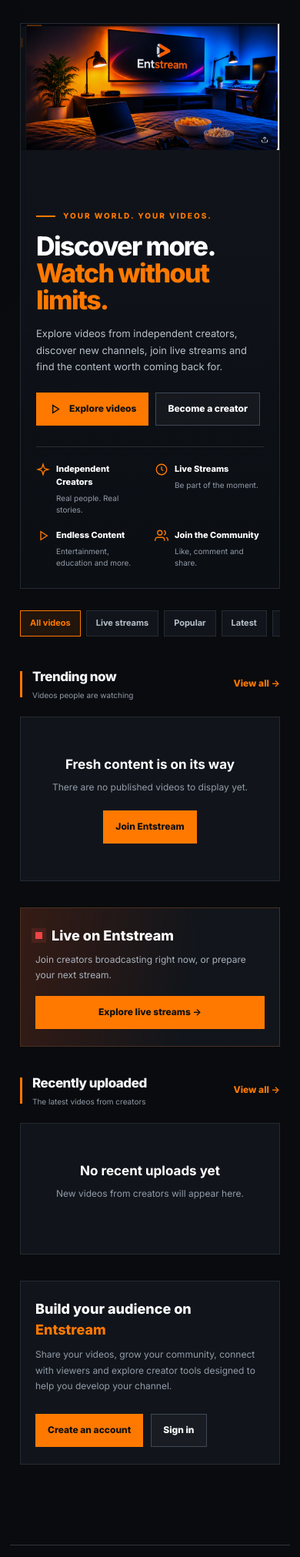
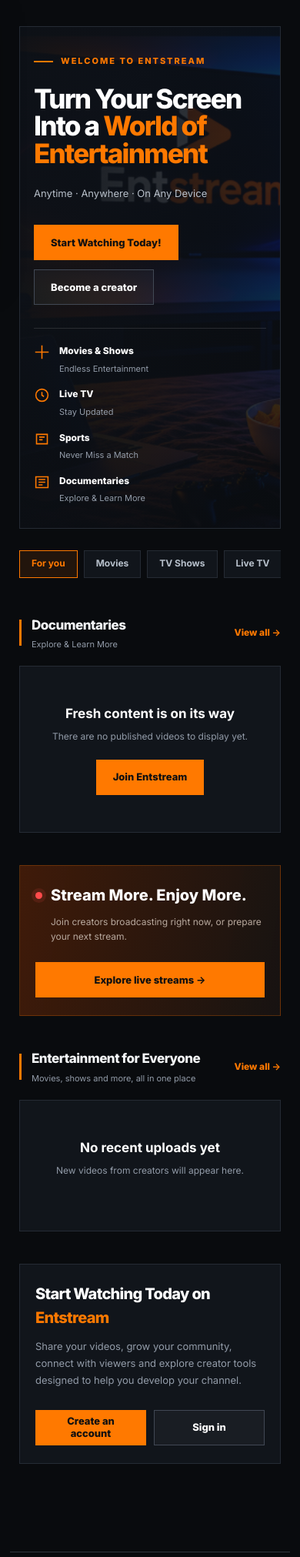
Before and after one commit to radical-vicky/entstream, a Django app: page / in a window 390 px wide. Shown: the part 58-2081 px from the top of the page at 77% size. Run offline with Django 5.2, Linux system fonts and the light colour scheme; data that the repository does not hold is empty; some libraries are stand-ins or nearby versions.

Commit message:
Update home.html

```diff
--- a/templates/home.html
+++ b/templates/home.html
@@ -1,8 +1,7 @@
-
 {% extends "base.html" %}
 {% load static %}
 
-{% block title %}Entstream | Discover Videos, Creators and Live Streams{% endblock %}
+{% block title %}Entstream | Discover Videos, Creators and Live TV{% endblock %}
 
 {% block meta_description %}
 Discover trending videos, follow your favourite creators, watch live streams and explore Entstream.
@@ -526,62 +525,65 @@ Discover trending videos, follow your favourite creators, watch live streams and
     overflow: hidden;
     padding: 28px 30px;
     background:
-        linear-gradient(100deg, rgba(71,29,15,.65), rgba(17,21,27,.97) 65%),
-        #15191f;
-    border: 1px solid #493021;
+        linear-gradient(100deg, rgba(71,29,8,.88), rgba(24,19,17,.96));
+    border: 1px solid rgba(255,121,0,.25);
 }
 
 .home-live-copy {
-    position: relative;
-    z-index: 1;
+    min-width: 0;
 }
 
 .home-live-heading {
     display: flex;
     align-items: center;
-    gap: 12px;
-    margin-bottom: 8px;
+    gap: 11px;
 }
 
 .home-live-dot {
     width: 9px;
     height: 9px;
-    background: #f04444;
-    box-shadow: 0 0 0 5px rgba(240,68,68,.13);
+    border-radius: 50%;
+    background: #ff4b4b;
+    box-shadow: 0 0 0 5px rgba(255,75,75,.12);
     flex-shrink: 0;
 }
 
 .home-live-title {
     margin: 0;
     color: #fff;
-    font-size: 21px;
-    font-weight: 850;
+    font-size: 20px;
+    font-weight: 800;
 }
 
 .home-live-description {
-    margin: 0;
-    color: #aab2bd;
+    margin: 9px 0 0 20px;
+    color: #b8a99e;
     font-size: 12px;
     line-height: 1.6;
+}
+
+.home-live-strip .ss-btn {
+    flex-shrink: 0;
 }
 
 /* CREATOR BANNER */
 
 .home-creator-banner {
     display: flex;
+    justify-content: space-between;
     align-items: center;
-    justify-content: space-between;
-    gap: 25px;
-    padding: 27px 30px;
-    background: var(--surface);
+    gap: 28px;
+    padding: 34px;
+    background: #11151b;
     border: 1px solid var(--border);
 }
 
 .home-creator-banner h2 {
-    margin: 0 0 8px;
+    margin: 0 0 10px;
     color: #fff;
-    font-size: 20px;
-    font-weight: 800;
+    font-size: clamp(20px, 3vw, 28px);
+    font-weight: 850;
+    letter-spacing: -.7px;
 }
 
 .home-creator-banner h2 span {
@@ -589,10 +591,10 @@ Discover trending videos, follow your favourite creators, watch live streams and
 }
 
 .home-creator-banner p {
-    max-width: 540px;
+    max-width: 620px;
     margin: 0;
     color: var(--muted);
-    font-size: 12px;
+    font-size: 13px;
     line-height: 1.7;
 }
 
@@ -603,120 +605,110 @@ Discover trending videos, follow your favourite creators, watch live streams and
     flex-shrink: 0;
 }
 
-/* TABLET */
+/* RESPONSIVE */
 
 @media (max-width: 1100px) {
-    .home-wrapper {
-        padding: 20px;
-    }
-
     .home-video-grid {
         grid-template-columns: repeat(3, minmax(0, 1fr));
     }
 
     .home-hero {
-        min-height: 460px;
-        background-size: 58% 100%;
-    }
-
-    .home-hero-content {
-        width: 70%;
+        min-height: 450px;
+        background-size: 70% 100%;
     }
 }
 
-/* MOBILE */
-
 @media (max-width: 760px) {
     .home-wrapper {
-        padding: 12px 13px 40px;
+        padding: 16px 16px 42px;
     }
 
     .home-hero {
         min-height: 0;
-        display: block;
-        padding-top: clamp(175px, 55vw, 260px);
-        background-size: 100% auto;
-        background-position: center top;
+        background-size: cover;
+        background-position: center;
     }
 
     .home-hero::before {
-        background: linear-gradient(
-            180deg,
-            rgba(13,17,23,0) 0%,
-            rgba(13,17,23,.15) 38%,
-            rgba(13,17,23,.88) 67%,
-            #0d1117 100%
-        );
+        background: linear-gradient(90deg,
+            rgba(13,17,23,.98),
+            rgba(13,17,23,.78));
     }
 
     .home-hero-content {
         width: 100%;
-        max-width: none;
-        padding: 20px 20px 25px;
-    }
-
-    .home-eyebrow {
-        margin-bottom: 15px;
-        font-size: 10px;
+        padding: 34px 24px;
     }
 
     .home-hero-title {
-        font-size: clamp(34px, 8vw, 45px);
-        letter-spacing: -1.6px;
+        font-size: clamp(36px, 10vw, 52px);
+        letter-spacing: -1.8px;
     }
 
     .home-hero-description {
-        margin: 16px 0 22px;
         font-size: 13px;
-        line-height: 1.65;
     }
 
-    .home-hero-actions {
-        gap: 9px;
+    .home-hero-features {
+        gap: 16px;
+        margin-top: 30px;
+        padding-top: 20px;
     }
 
-    .ss-btn {
-        min-height: 43px;
-        padding: 0 15px;
+    .home-video-grid {
+        grid-template-columns: repeat(2, minmax(0, 1fr));
+        gap: 24px 12px;
+    }
+
+    .home-video-info {
+        gap: 8px;
+    }
+
+    .home-video-avatar {
+        width: 30px;
+        height: 30px;
+    }
+
+    .home-video-title {
         font-size: 12px;
     }
 
-    .home-hero-features {
-        gap: 17px 12px;
-        margin-top: 27px;
-        padding-top: 20px;
+    .home-live-strip,
+    .home-creator-banner {
+        align-items: flex-start;
+        flex-direction: column;
+        padding: 23px 20px;
     }
 
-    .home-feature {
-        gap: 8px;
+    .home-live-strip .ss-btn {
+        width: 100%;
     }
 
-    .home-feature-icon svg {
-        width: 18px;
-        height: 18px;
+    .home-creator-banner-actions {
+        width: 100%;
     }
 
-    .home-feature-text h4 {
-        font-size: 11px;
+    .home-creator-banner-actions .ss-btn {
+        flex: 1;
+    }
+}
+
+@media (max-width: 420px) {
+    .home-wrapper {
+        padding-left: 12px;
+        padding-right: 12px;
     }
 
-    .home-feature-text p {
-        font-size: 10px;
+    .home-hero-content {
+        padding: 30px 18px;
     }
 
-    .home-discovery {
-        margin-bottom: 29px;
-        gap: 7px;
+    .home-hero-title {
+        font-size: 35px;
     }
 
-    .home-chip {
-        min-height: 34px;
-        padding: 0 12px;
-        font-size: 11px;
-    }
-
-    .home-section {
-        margin-bottom: 34px;
+    .home-hero-features {
+        grid-template-columns: 1fr;
     }
 
     .home-section-title {
@@ -724,107 +716,15 @@ Discover trending videos, follow your favourite creators, watch live streams and
     }
 
     .home-section-subtitle {
-        font-size: 10px;
+        font-size: 11px;
     }
 
     .home-video-grid {
-        grid-template-columns: repeat(2, minmax(0, 1fr));
-        gap: 23px 12px;
-    }
-
-    .home-video-info {
-        gap: 8px;
-        margin-top: 9px;
-    }
-
-    .home-video-avatar {
-        width: 29px;
-        height: 29px;
-    }
-
-    .home-video-title {
-        font-size: 11px;
-    }
-
-    .home-video-creator,
-    .home-video-meta {
-        font-size: 9px;
-    }
-
-    .home-live-strip {
-        align-items: flex-start;
-        flex-direction: column;
-        padding: 22px 19px;
-        gap: 18px;
-    }
-
-    .home-live-title {
-        font-size: 18px;
-    }
-
-    .home-live-strip .ss-btn {
-        width: 100%;
-    }
-
-    .home-creator-banner {
-        align-items: flex-start;
-        flex-direction: column;
-        padding: 22px 19px;
-    }
-
-    .home-creator-banner h2 {
-        font-size: 18px;
-    }
-
-    .home-creator-banner-actions {
-        width: 100%;
-    }
-}
-
-/* SMALL MOBILE */
-
-@media (max-width: 380px) {
-    .home-wrapper {
-        padding-left: 10px;
-        padding-right: 10px;
-    }
-
-    .home-hero-content {
-        padding-left: 15px;
-        padding-right: 15px;
-    }
-
-    .home-hero-title {
-        font-size: 31px;
-    }
-
-    .home-hero-features {
-        grid-template-columns: 1fr;
-    }
-
-    .home-video-grid {
-        gap: 20px 9px;
+        gap: 22px 10px;
     }
 
     .home-video-avatar {
         display: none;
-    }
-
-    .home-creator-banner-actions {
-        flex-direction: column;
-    }
-
-    .home-creator-banner-actions .ss-btn {
-        width: 100%;
-    }
-}
-
-@media (prefers-reduced-motion: reduce) {
-    .home-wrapper *,
-    .home-wrapper *::before,
-    .home-wrapper *::after {
-        transition-duration: .01ms !important;
-        animation-duration: .01ms !important;
     }
 }
 </style>
@@ -833,35 +733,28 @@ Discover trending videos, follow your favourite creators, watch live streams and
 {% block content %}
 <div class="home-wrapper">
 
-    <!-- CINEMATIC HERO -->
+    <!-- HERO -->
     <section class="home-hero">
         <div class="home-hero-content">
 
-            <div class="home-eyebrow">Your world. Your videos.</div>
+            <div class="home-eyebrow">Welcome to Entstream</div>
 
             <h1 class="home-hero-title">
-                Discover more.<br>
-                <span>Watch without limits.</span>
+                Turn Your Screen Into a
+                <span>World of Entertainment</span>
             </h1>
 
             <p class="home-hero-description">
-                Explore videos from independent creators, discover new channels,
-                join live streams and find the content worth coming back for.
+                Anytime · Anywhere · On Any Device
             </p>
 
             <div class="home-hero-actions">
                 <a href="{% url 'videos:list' %}" class="ss-btn ss-btn-primary">
-                    <svg viewBox="0 0 24 24" aria-hidden="true">
-                        <path d="M8 5v14l11-7z"/>
-                    </svg>
-                    Explore videos
+                    Start Watching Today!
                 </a>
 
                 {% if user.is_authenticated %}
                     <a href="{% url 'videos:upload' %}" class="ss-btn ss-btn-outline">
-                        <svg viewBox="0 0 24 24" aria-hidden="true">
-                            <path d="M12 20h9M16.5 3.5a2.1 2.1 0 0 1 3 3L8 18l-4 1 1-4Z"/>
-                        </svg>
                         Upload a video
                     </a>
                 {% else %}
@@ -875,53 +768,52 @@ Discover trending videos, follow your favourite creators, watch live streams and
 
                 <div class="home-feature">
                     <div class="home-feature-icon">
-                        <svg viewBox="0 0 24 24" aria-hidden="true">
-                            <path d="m12 3-1.9 5.8a2 2 0 0 1-1.2 1.2L3 12l5.9 1.9a2 2 0 0 1 1.2 1.2L12 21l1.9-5.9a2 2 0 0 1 1.2-1.2L21 12l-5.9-1.9a2 2 0 0 1-1.2-1.2L12 3z"/>
+                        <svg viewBox="0 0 24 24">
+                            <path d="M12 2v20M2 12h20"/>
                         </svg>
                     </div>
                     <div class="home-feature-text">
-                        <h4>Independent Creators</h4>
-                        <p>Real people. Real stories.</p>
+                        <h4>Movies &amp; Shows</h4>
+                        <p>Endless Entertainment</p>
                     </div>
                 </div>
 
                 <div class="home-feature">
                     <div class="home-feature-icon">
-                        <svg viewBox="0 0 24 24" aria-hidden="true">
+                        <svg viewBox="0 0 24 24">
                             <circle cx="12" cy="12" r="9"/>
                             <path d="M12 7v5l3 2"/>
                         </svg>
                     </div>
                     <div class="home-feature-text">
-                        <h4>Live Streams</h4>
-                        <p>Be part of the moment.</p>
+                        <h4>Live TV</h4>
+                        <p>Stay Updated</p>
                     </div>
                 </div>
 
                 <div class="home-feature">
                     <div class="home-feature-icon">
-                        <svg viewBox="0 0 24 24" aria-hidden="true">
-                            <path d="M8 5v14l11-7z"/>
+                        <svg viewBox="0 0 24 24">
+                            <path d="M4 5h16v14H4z"/>
+                            <path d="M8 9h8M8 13h5"/>
                         </svg>
                     </div>
                     <div class="home-feature-text">
-                        <h4>Endless Content</h4>
-                        <p>Entertainment, education and more.</p>
+                        <h4>Sports</h4>
+                        <p>Never Miss a Match</p>
                     </div>
                 </div>
 
                 <div class="home-feature">
                     <div class="home-feature-icon">
-                        <svg viewBox="0 0 24 24" aria-hidden="true">
-                            <path d="M17 21v-2a4 4 0 0 0-4-4H5a4 4 0 0 0-4 4v2"/>
-                            <circle cx="9" cy="7" r="4"/>
-                            <path d="M23 21v-2a4 4 0 0 0-3-3.87"/>
-                            <path d="M16 3.13a4 4 0 0 1 0 7.75"/>
+                        <svg viewBox="0 0 24 24">
+                            <path d="M3 4h18v16H3z"/>
+                            <path d="M7 8h10M7 12h10M7 16h6"/>
                         </svg>
                     </div>
                     <div class="home-feature-text">
-                        <h4>Join the Community</h4>
-                        <p>Like, comment and share.</p>
+                        <h4>Documentaries</h4>
+                        <p>Explore &amp; Learn More</p>
                     </div>
                 </div>
 
@@ -929,14 +821,14 @@ Discover trending videos, follow your favourite creators, watch live streams and
         </div>
     </section>
 
-    <!-- DISCOVERY CATEGORIES -->
+    <!-- DISCOVERY NAVIGATION -->
     <nav class="home-discovery" aria-label="Video categories">
-        <a href="{% url 'videos:list' %}" class="home-chip is-active">All videos</a>
-        <a href="{% url 'streaming:stream_list' %}" class="home-chip">Live streams</a>
-        <a href="{% url 'videos:list' %}?sort=popular" class="home-chip">Popular</a>
-        <a href="{% url 'videos:list' %}?sort=latest" class="home-chip">Latest</a>
-        <a href="{% url 'videos:list' %}?category=entertainment" class="home-chip">Entertainment</a>
-        <a href="{% url 'videos:list' %}?category=education" class="home-chip">Education</a>
+        <a href="{% url 'videos:list' %}" class="home-chip is-active">For you</a>
+        <a href="{% url 'videos:list' %}?category=movies" class="home-chip">Movies</a>
+        <a href="{% url 'videos:list' %}?category=shows" class="home-chip">TV Shows</a>
+        <a href="{% url 'streaming:stream_list' %}" class="home-chip">Live TV</a>
+        <a href="{% url 'videos:list' %}?category=sports" class="home-chip">Sports</a>
+        <a href="{% url 'videos:list' %}?category=documentaries" class="home-chip">Documentaries</a>
         <a href="{% url 'videos:list' %}?category=music" class="home-chip">Music</a>
         <a href="{% url 'videos:list' %}?category=gaming" class="home-chip">Gaming</a>
     </nav>
@@ -947,8 +839,8 @@ Discover trending videos, follow your favourite creators, watch live streams and
             <div class="home-section-heading">
                 <span class="home-section-marker"></span>
                 <div>
-                    <h2 class="home-section-title">Trending now</h2>
-                    <p class="home-section-subtitle">Videos people are watching</p>
+                    <h2 class="home-section-title">Documentaries</h2>
+                    <p class="home-section-subtitle">Explore &amp; Learn More</p>
                 </div>
             </div>
 
@@ -1035,7 +927,7 @@ Discover trending videos, follow your favourite creators, watch live streams and
             <div class="home-live-copy">
                 <div class="home-live-heading">
                     <span class="home-live-dot"></span>
-                    <h2 class="home-live-title">Live on Entstream</h2>
+                    <h2 class="home-live-title">Stream More. Enjoy More.</h2>
                 </div>
 
                 <p class="home-live-description">
@@ -1055,8 +947,8 @@ Discover trending videos, follow your favourite creators, watch live streams and
             <div class="home-section-heading">
                 <span class="home-section-marker"></span>
                 <div>
-                    <h2 class="home-section-title">Recently uploaded</h2>
-                    <p class="home-section-subtitle">The latest videos from creators</p>
+                    <h2 class="home-section-title">Entertainment for Everyone</h2>
+                    <p class="home-section-subtitle">Movies, shows and more, all in one place</p>
                 </div>
             </div>
 
@@ -1131,7 +1023,7 @@ Discover trending videos, follow your favourite creators, watch live streams and
     <section class="home-section">
         <div class="home-creator-banner">
             <div>
-                <h2>Build your audience on <span>Entstream</span></h2>
+                <h2>Start Watching Today on <span>Entstream</span></h2>
                 <p>
                     Share your videos, grow your community, connect with viewers
                     and explore creator tools designed to help you develop your channel.
```
